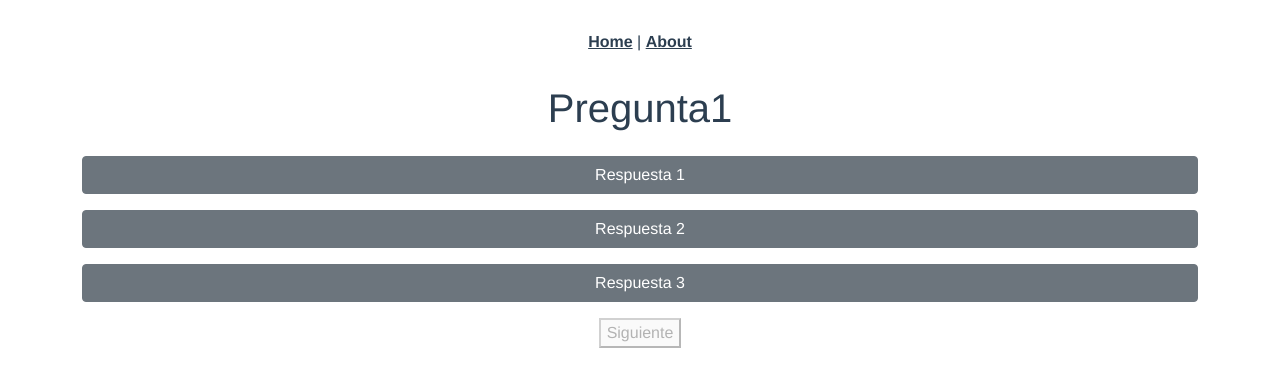
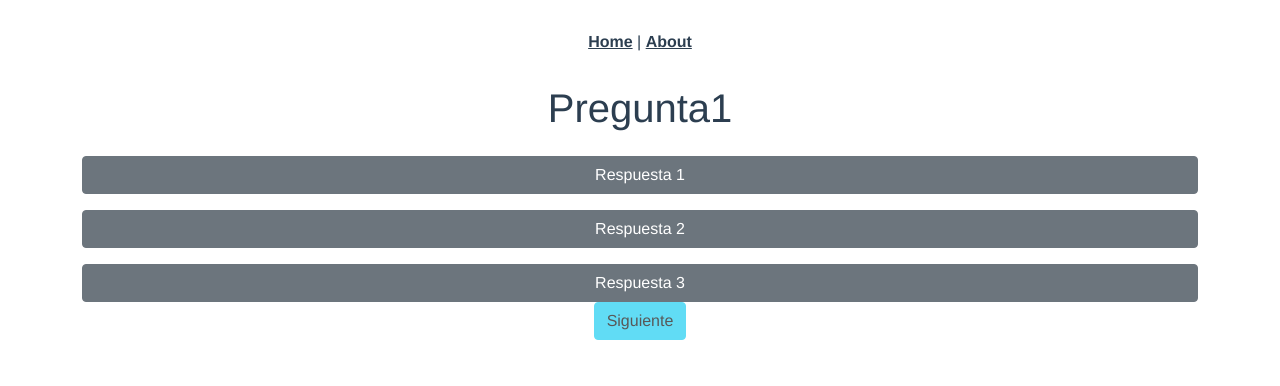
Before and after one commit to prapador/prueba-tecnica, a Vue app: page /#/questions in a window 1280 px wide. Shown: the top 386 px of the page. Built offline with nearby package versions, Linux system fonts and the light colour scheme.

Commit message:
Previo Store

```diff
--- a/src/router/index.js
+++ b/src/router/index.js
@@ -22,7 +22,15 @@ const routes = [
     // this generates a separate chunk (about.[hash].js) for this route
     // which is lazy-loaded when the route is visited.
     component: () => import(/* webpackChunkName: "about" */ '../views/Questions.vue')
-  }
+  },
+  {
+    path: '/results',
+    name: 'Results',
+    // route level code-splitting
+    // this generates a separate chunk (about.[hash].js) for this route
+    // which is lazy-loaded when the route is visited.
+    component: () => import(/* webpackChunkName: "about" */ '../views/Results.vue')
+  },
 ]
 
 const router = createRouter({
--- a/src/views/Questions.vue
+++ b/src/views/Questions.vue
@@ -36,11 +36,30 @@
 
     <!-- Resolución -->
     <div class="result">
-      <p></p>
+      <p v-if="showCorrectAnswer == true">👍</p>
+      <p v-if="showCorrectAnswer == false">
+        👎 La respuesta correcta es
+        {{ questions[this.numberQuestion].correctAnswer }}
+      </p>
     </div>
-    <button @click="next" :disabled="blockButtonNext">
+
+    <!-- Siguiente -->
+    <button
+    v-if="answered.length != 2"
+    class="btn btn-info"
+    @click="nextButton"
+    :disabled="blockButtonNext">
       Siguiente
     </button>
+
+    <router-link
+      v-if="answered.length == 2"
+      :disabled="blockButtonNext"
+      to="/results"
+      class="btn btn-info"
+    >
+      Finalizar
+    </router-link>
   </div>
 </template>
 
@@ -51,8 +70,9 @@ export default {
   data() {
     return {
       test: "test",
-      NextbuttonBlock: true,
-      AnswersbuttonBlock: false,
+      nextbuttonBlock: true,
+      answersbuttonBlock: false,
+      showCorrectAnswer: null,
       numberQuestion: 0,
       answered: [],
       questions: [
@@ -80,30 +100,31 @@ export default {
         e.target.value !== this.questions[this.numberQuestion].correctAnswer
       ) {
         this.answered.push(e.target.value);
-        this.NextbuttonBlock = false;
-        this.AnswersbuttonBlock = true
+        this.nextbuttonBlock = false;
+        this.answersbuttonBlock = true;
+        this.showCorrectAnswer = false;
       } else {
         this.answered.push(e.target.value);
-        this.NextbuttonBlock = false;
-        this.AnswersbuttonBlock = true
-
+        this.nextbuttonBlock = false;
+        this.answersbuttonBlock = true;
+        this.showCorrectAnswer = true;
       }
     },
 
-    // TESTS
-    next() {
+    nextButton() {
       this.numberQuestion++;
-        this.NextbuttonBlock = true;
-        this.AnswersbuttonBlock = false;
+      this.nextbuttonBlock = true;
+      this.answersbuttonBlock = false;
+      this.showCorrectAnswer = null;
     },
   },
 
   computed: {
     blockButtonNext() {
-      return this.NextbuttonBlock ? true : false;
+      return this.nextbuttonBlock ? true : false;
     },
     blockButtonAsnwers() {
-      return this.AnswersbuttonBlock ? true : false;
+      return this.answersbuttonBlock ? true : false;
     },
   },
 };
--- /dev/null
+++ b/src/views/Results.vue
@@ -0,0 +1,3 @@
+<template>
+  <h1>Resultados</h1>
+</template>
```
